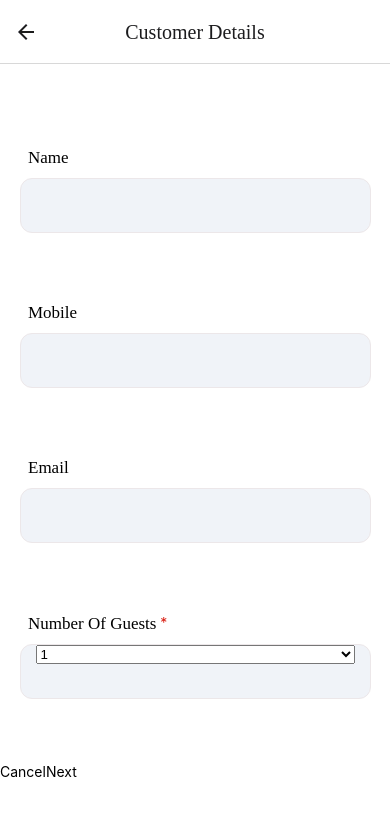
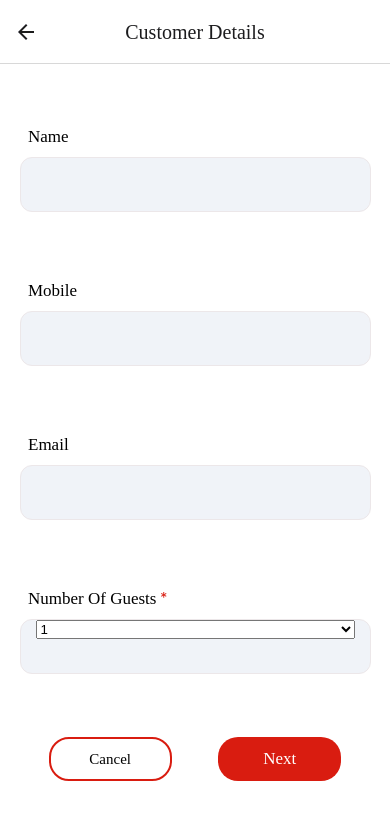
Before and after one commit to SangeethSujith/EZMenu, a React Native app: screen /Customer in a window 390 px wide. Shown: the top 820 px of the page. Built offline with nearby package versions, Linux system fonts and the light colour scheme.

Commit message:
buttons, navigations and stuff on  customer page

```diff
--- a/assets/screens/Customer.js
+++ b/assets/screens/Customer.js
@@ -4,12 +4,11 @@ import {Text, View, TextInput, TouchableOpacity} from 'react-native';
 import React,{useState} from 'react';
 import Design from '../styles/Design';
 import { Picker } from '@react-native-picker/picker';
-const Customer = () => {
+const Customer = ({navigation}) => {
     const [selectedLanguage, setSelectedLanguage] = useState();
   return (
     <View
       style={{
-        paddingTop: 20,
         backgroundColor: '#fff',
         flex: 1,
         justifyContent: 'space-evenly',
@@ -59,12 +58,12 @@ const Customer = () => {
       </Picker>
       </View>
       </View>
-      <View style={{flexDirection:'row'}}>
-      <TouchableOpacity>
-        <Text>Cancel</Text>
+      <View style={{flexDirection:'row',width:'75%',justifyContent:'space-between',alignSelf:'center'}}>
+      <TouchableOpacity onPress={()=>navigation.navigate('Bookfood')} style={{height:44,borderWidth:2,borderColor:'#d91c10',alignItems:'center',justifyContent:'center',borderRadius:20,width:'42%'}}>
+        <Text style={Design.regulartext}>Cancel</Text>
         </TouchableOpacity>
-      <TouchableOpacity>
-        <Text>Next</Text>
+      <TouchableOpacity style={{height:44,backgroundColor:'#d91c10',alignItems:'center',justifyContent:'center',borderRadius:20,width:'42%'}}>
+        <Text style={Design.btntxt}>Next</Text>
       </TouchableOpacity>
       </View>
     </View>
```
